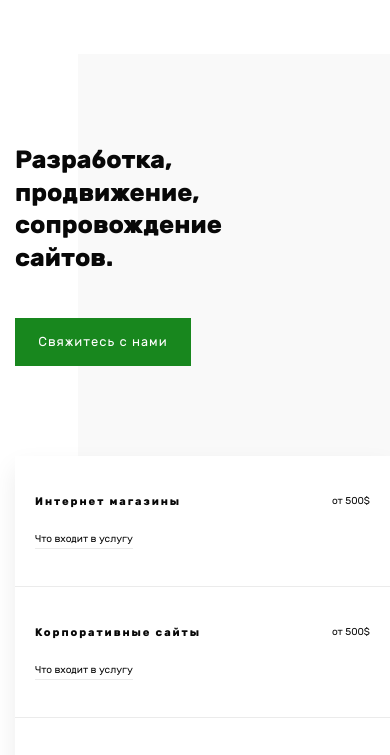
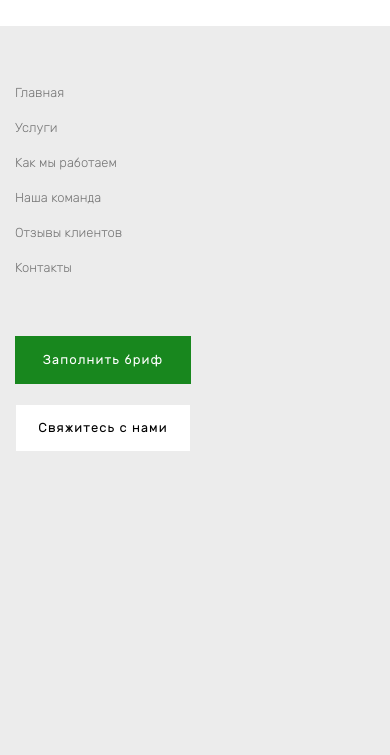
Before and after one commit to Max98002/clever, a plain HTML site: page src/index.html in a window 390 px wide. Both pictures are taken after a click on the element 22 px from the left and 40 px from the top of the page. Shown: the part 54-809 px from the top of the page. Drawn offline with Linux system fonts and the light colour scheme.

Commit message:
add new menu

```diff
--- a/src/index.html
+++ b/src/index.html
@@ -12,6 +12,36 @@
 
 <body>
   <header class="header">
+    <div class="header-menu">
+      <nav class="nav-mobile">
+        <ul class="nav-menu">
+          <li class="nav-menu__item">
+            <a href="" class="nav-menu__link">Главная</a>
+          </li>
+          <li class="nav-menu__item">
+            <a href="" class="nav-menu__link">Услуги</a>
+          </li>
+          <li class="nav-menu__item">
+            <a href="" class="nav-menu__link">Как мы работаем</a>
+          </li>
+          <li class="nav-menu__item">
+            <a href="" class="nav-menu__link">Наша команда</a>
+          </li>
+          <li class="nav-menu__item">
+            <a href="" class="nav-menu__link">Отзывы клиентов</a>
+          </li>
+          <li class="nav-menu__item">
+            <a href="" class="nav-menu__link">Контакты</a>
+          </li>
+        </ul>
+      </nav>
+      <div class="header-menu__block">
+        <button class="button header-menu__brif">Заполнить бриф</button>
+        <button class="button header-menu__contactUs">Свяжитесь с нами</button>
+      </div>
+      <!-- /.header-block -->
+    </div>
+    <!-- /.header-menu -->
     <div class="header-btn">
       <span class="header-btn__line"></span>
     </div>
@@ -129,7 +159,8 @@
         <!-- /.section-title slogan__title -->
         <div class="slogan-card">
           <p class="slogan-card__text">
-            <span class="slogan-card__italic">«Cleverteam»</span> начала свою историю в 2016 на международном проекте с главным офисом
+            <span class="slogan-card__italic">«Cleverteam»</span> начала свою историю в 2016 на международном проекте с
+            главным офисом
             в Германии. </p>
           <!-- /.slogan-card__text -->
           <p class="slogan-card__text">
--- a/src/js/main.js
+++ b/src/js/main.js
@@ -0,0 +1,8 @@
+$(document).ready(function () {
+  var menu__button = $('.header-btn');
+  var menu = $('.header-menu');
+
+  menu__button.on('click', function () {
+    menu.toggleClass('header-menu_active');
+  })
+});
--- a/src/sass/_grid.sass
+++ b/src/sass/_grid.sass
@@ -1,14 +1,14 @@
-section, header, footer, header, .hero
+section, header, footer, header, .hero, .header-menu
   padding: 0 15px
 @media (min-width: 575.98px)
-  section, header, footer, header, .hero
+  section, header, footer, header, .hero, .header-menu
     padding: 0 calc(50vw - 270px)
 @media (min-width: 767.98px)
-  section, header, footer, header, .hero
+  section, header, footer, header, .hero, .header-menu
     padding: 0 calc(50vw - 360px)
 @media (min-width: 991.98px)
-  section, header, footer, header, .hero
+  section, header, footer, header, .hero, .header-menu
     padding: 0 calc(50vw - 480px)
 @media (min-width: 1199.98px)
-  section, header, footer, header, .hero
+  section, header, footer, header, .hero, .header-menu
     padding: 0 calc(50vw - 590px)
--- /dev/null
+++ b/src/sass/_nav-mobile.sass
@@ -0,0 +1,4 @@
+.nav
+  &-mobile
+    margin-bottom: 50px
+    margin-top: 50px
--- a/src/sass/header/_header.sass
+++ b/src/sass/header/_header.sass
@@ -49,8 +49,37 @@
         background-color: darken(desaturate(adjust-hue($color-green, -1), 0.58), 5.69)
       &:active
         background-color: $color-active
+    &__menu
+      display: flex
+      flex-direction: column-reverse
+  &-menu
+    position: absolute
+    top: 80px
+    left: 0
+    display: none
+    background-color: #ececec
+    width: 100%
+    height: 0vh
+    overflow-y: hidden
+    transition: all .5s
+    &_active
+      height: 100vh
+    &__block
+      display: flex
+      flex-direction: column
+    &__brif
+      font-size: 13px
+      margin-bottom: 20px
+      color: $color-white
+      border: none
+    &__contactUs
+      font-size: 13px
+      background-color: $color-white
+      border: 1px solid #ececec
 @media (max-width: 767.98px)
   .header
+    &-menu
+      display: block
     &-btn
       display: block
     &__logo
--- a/src/sass/style.sass
+++ b/src/sass/style.sass
@@ -17,3 +17,4 @@
 @import 'footer/footer'
 
 @import 'nav'
+@import 'nav-mobile'
```
Also changed, not shown: src/css/style.css, 1 other file.
